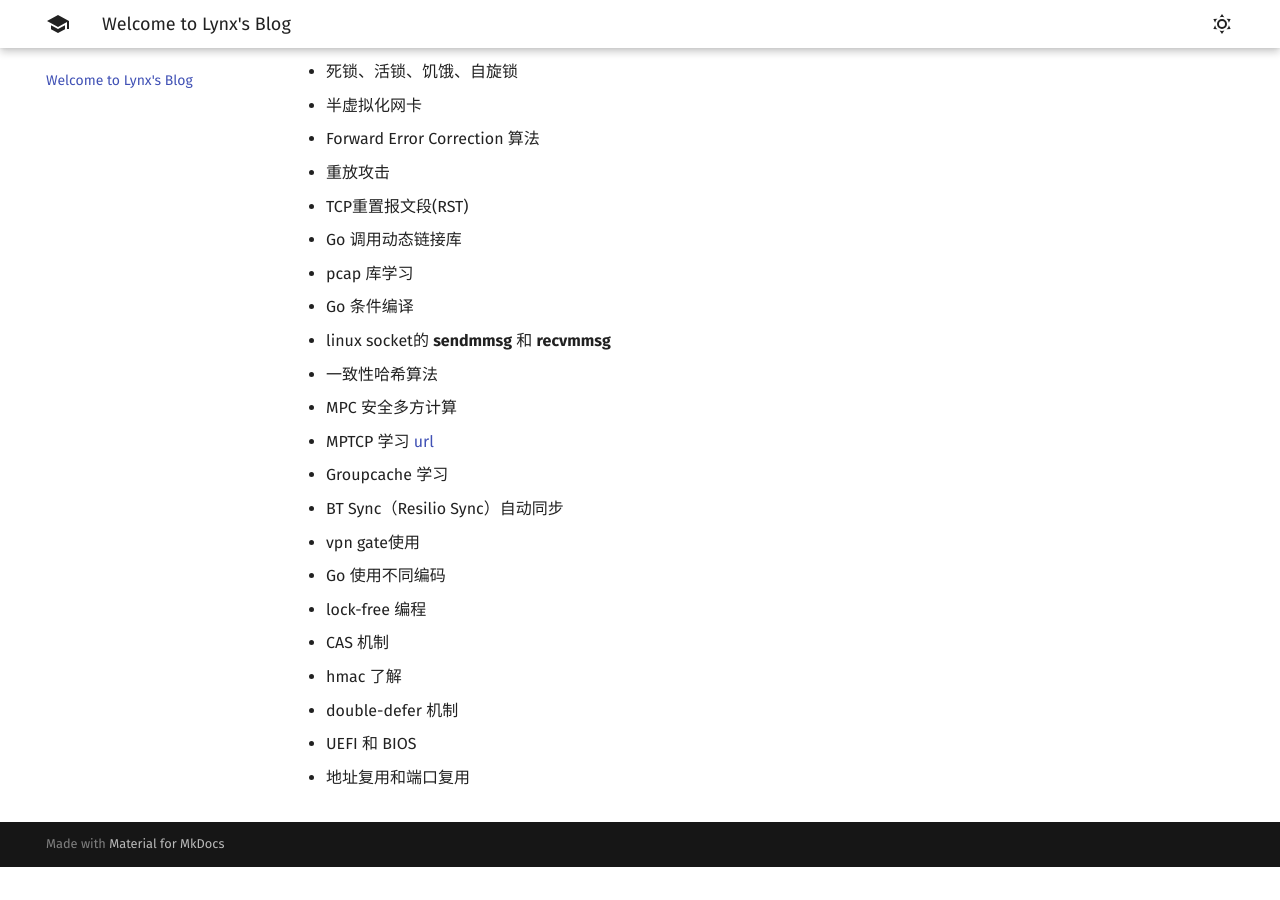
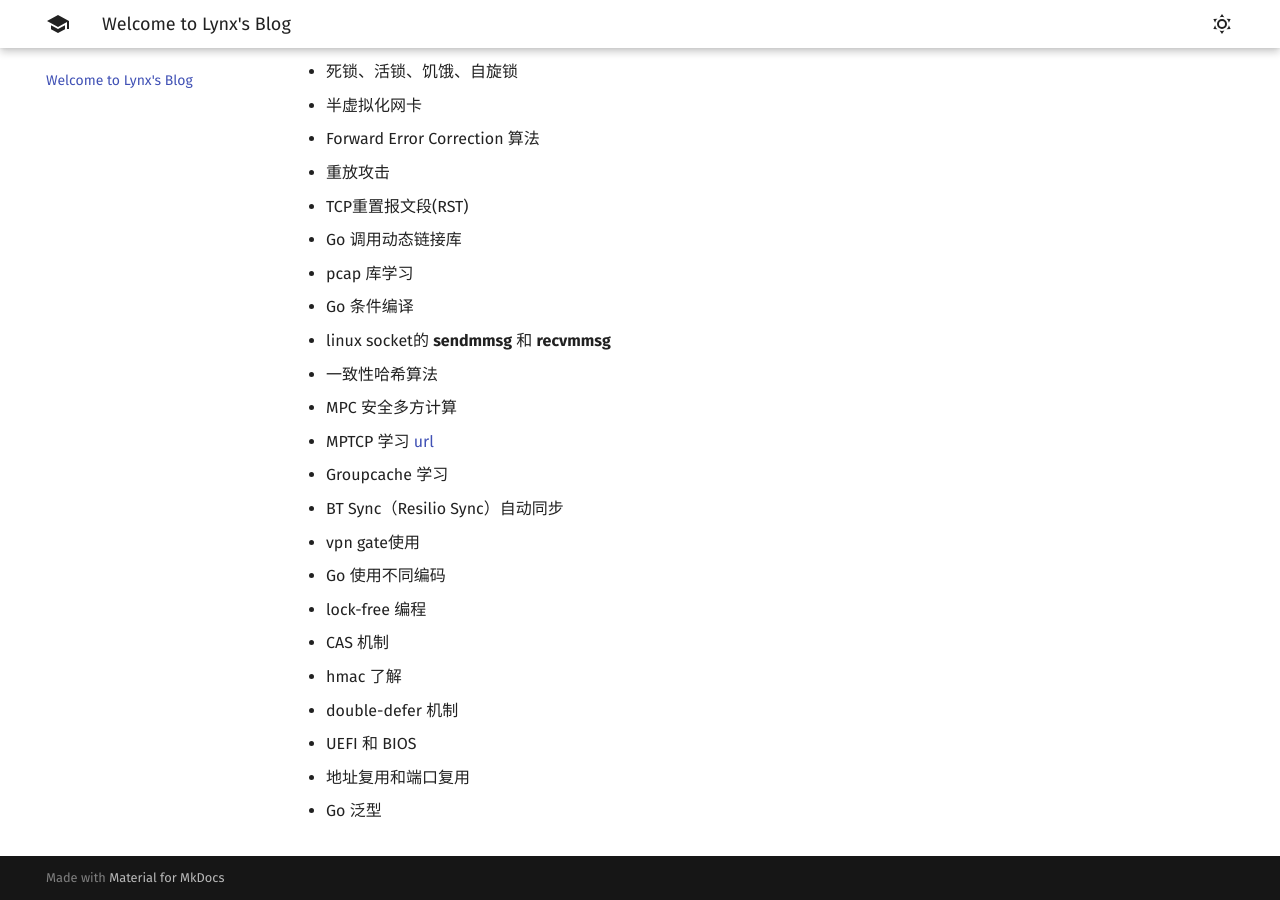
Before and after one commit to 1314liuwei/blog, an MkDocs documentation site: the page built from docs/index.md, in a window 1280 px wide and 900 px high, scrolled down 958 px. Built offline with MkDocs 1.6.1 and Material for MkDocs 9.7.7, drawn with Linux system fonts in a browser that asks for light colours; before the commit the page ends 1825 px from its top, so only the background shows below that.

Commit message:
2023/07/13 周四

```diff
--- a/docs/index.md
+++ b/docs/index.md
@@ -89,3 +89,5 @@
 - UEFI 和 BIOS
 
 - 地址复用和端口复用
+
+- Go 泛型
```
